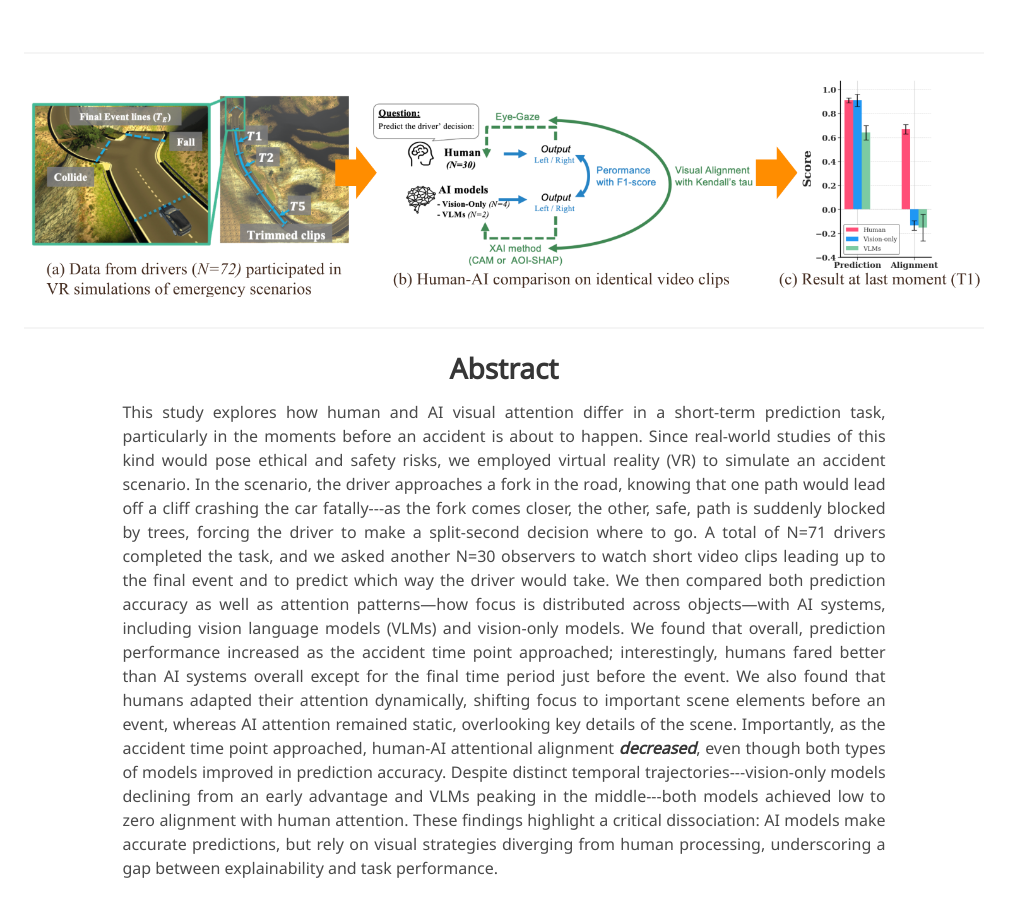
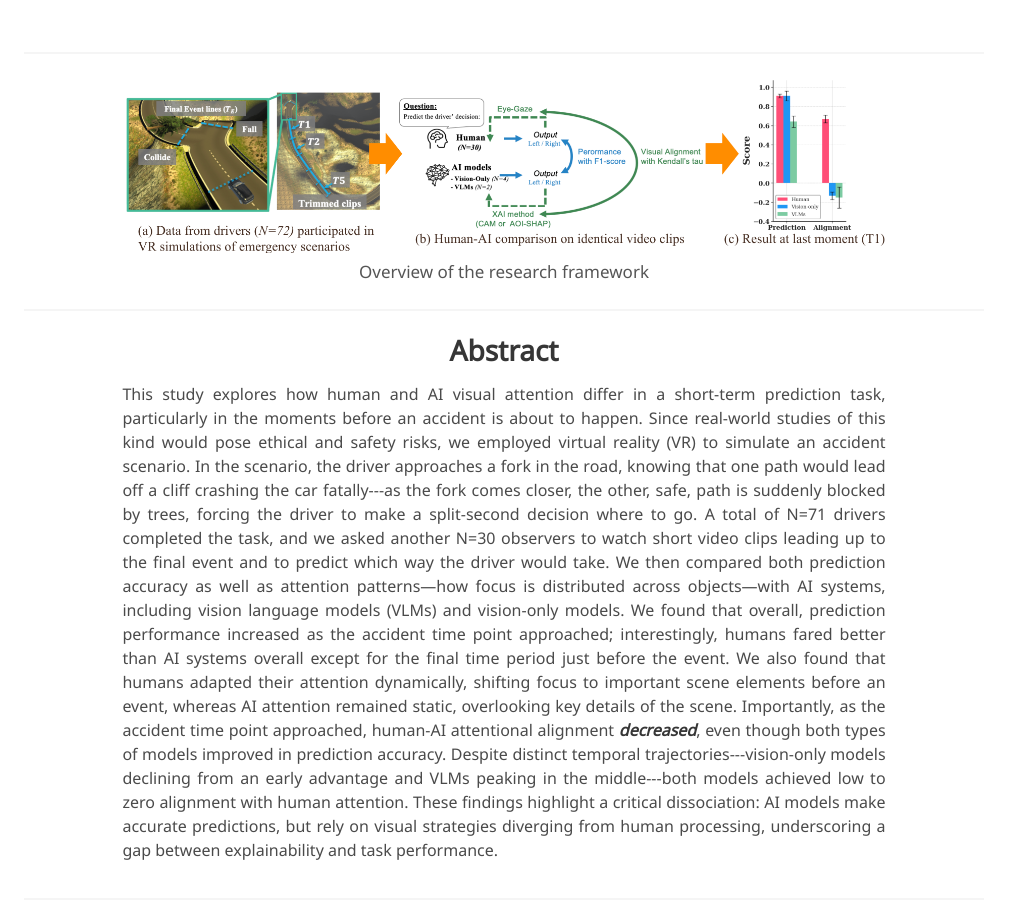
Before and after one commit to hoesungryu/seeing_what_matters_website, a Jekyll site: the page built from index.md, in a window 1280 px wide and 900 px high, scrolled down 550 px. Shown: the whole window, without its empty margins (136-1147 px from the left). Built offline with Jekyll 4.4.1, drawn with Linux system fonts in a browser that asks for light colours; some web fonts are replaced; part of the change alters nothing that is shown.

Commit message:
change img

```diff
--- a/index.md
+++ b/index.md
@@ -17,14 +17,34 @@ video: https://youtu.be/
 ---
 
 ![Overview of the research framework](/static/image/overview.png)
-<script>
+<!-- <script>
 document.querySelectorAll('img[src="/static/image/overview.png"]').forEach(img => {
   img.style.width = "80%";      // 크기 조절
   img.style.height = "70%";      // 크기 조절
   img.style.display = "block";  // 블록 요소로 변환
   img.style.margin = "0 auto";  // 좌우 자동 마진 → 가운데 정렬
 });
+</script> -->
+
+
+<script>
+document.querySelectorAll('img[src="/static/image/overview.png"]').forEach(img => {
+  // 크기 + 정렬
+  img.style.width = "80%";      // 크기 조절
+  img.style.height = "70%";      // 크기 조절
+  img.style.display = "block";
+  img.style.margin = "0 auto";
+  // 캡션 추가
+  const caption = document.createElement("div");
+  caption.textContent = "Overview of the research framework";
+  caption.style.textAlign = "center";
+  caption.style.fontSize = "17px";
+  caption.style.color = "#555";
+  caption.style.marginTop = "6px";
+  img.insertAdjacentElement("afterend", caption);
+});
 </script>
+
 
 ---
 <!-- Using HTML to center the abstract -->
```
Also changed, not shown: 1 other file.
